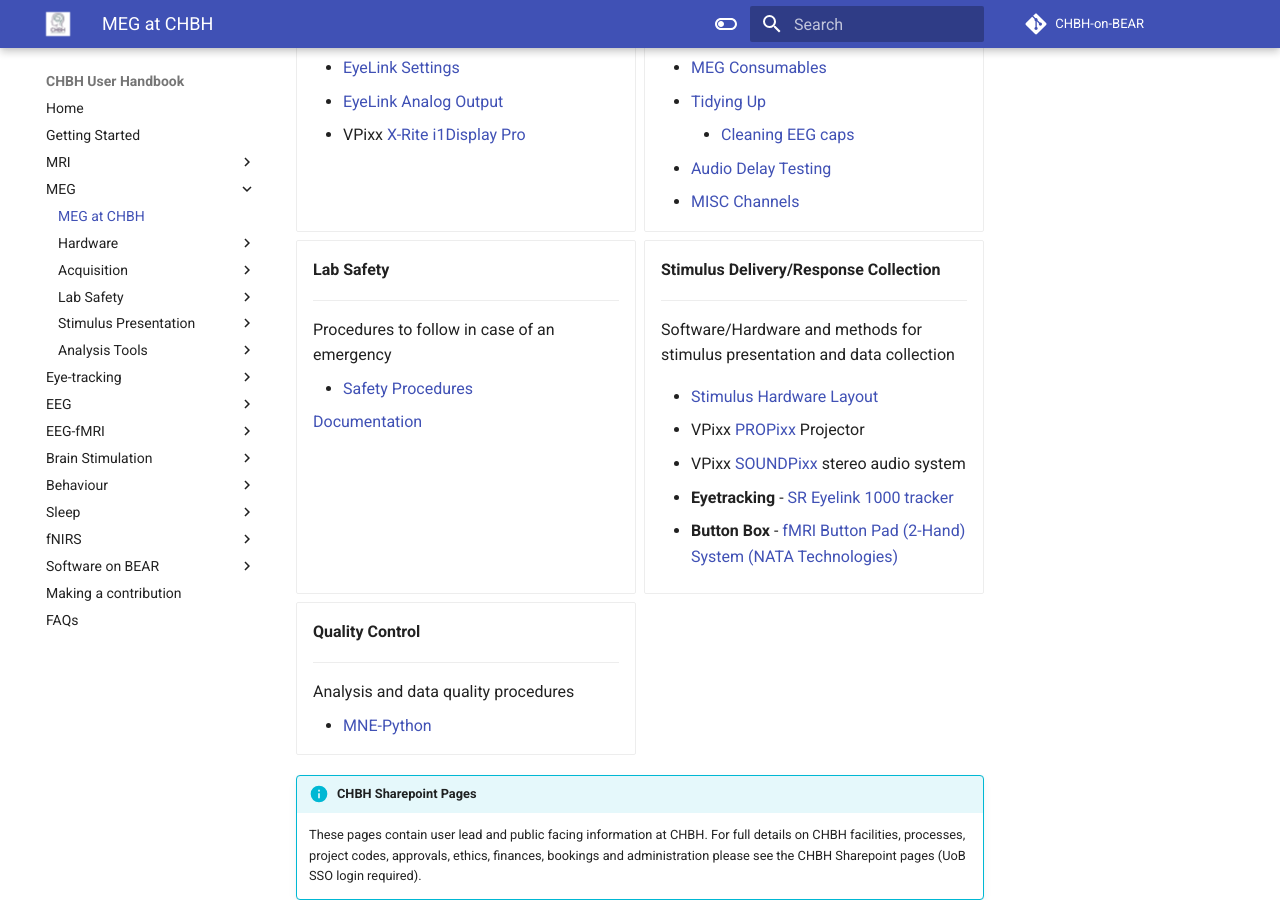
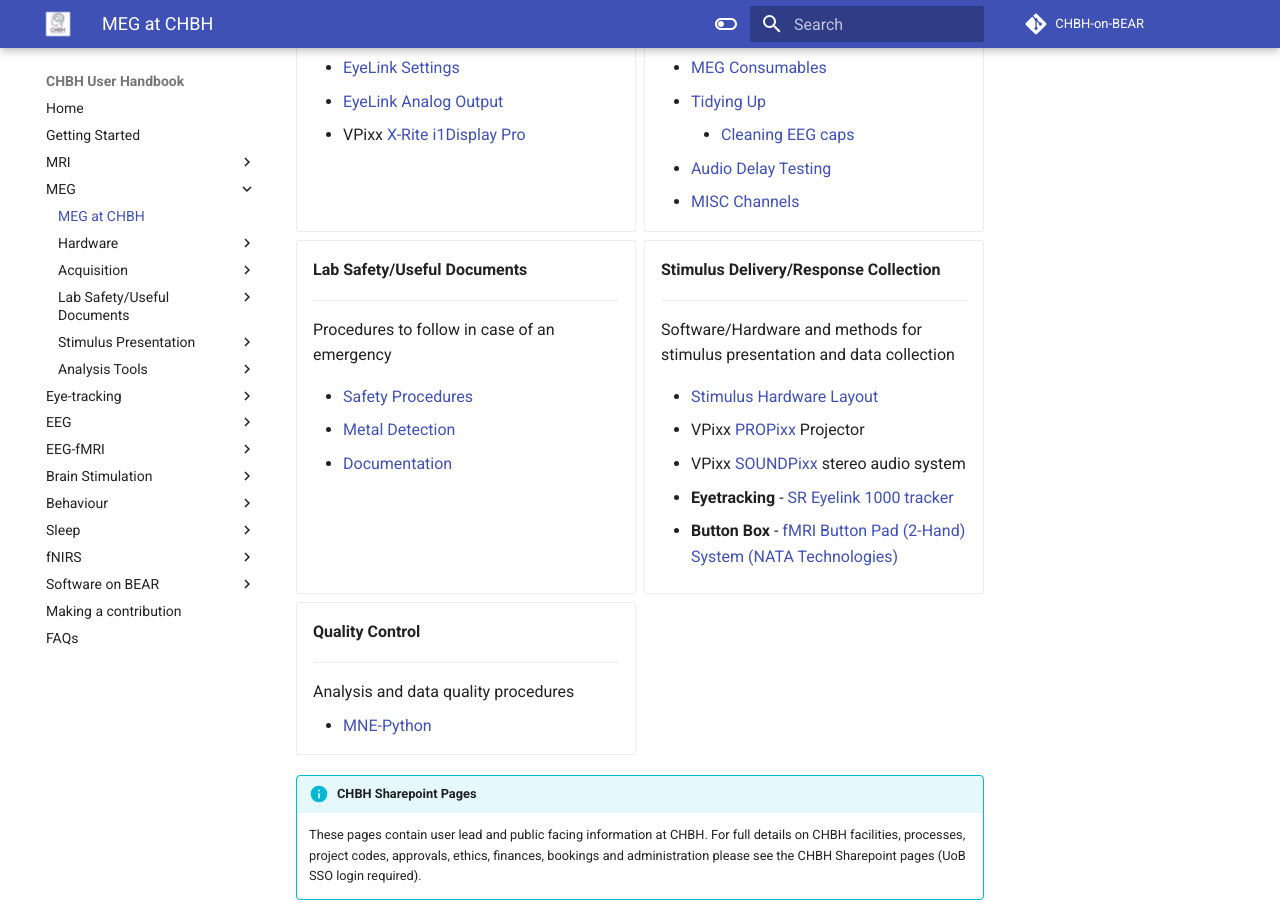
Before and after one commit to chbh-opensource/chbh-on-bear, an MkDocs documentation site: the page built from docs/meg/index.md, in a window 1280 px wide and 900 px high, scrolled down 705 px. Built offline with MkDocs 1.6.1 and Material for MkDocs 9.7.7, drawn with Linux system fonts in a browser that asks for light colours; comment, search, counter and statistics services are not loaded.

Commit message:
Adding PDFs etc for Metal Detection repo

```diff
--- a/docs/meg/index.md
+++ b/docs/meg/index.md
@@ -52,7 +52,7 @@
 	- [MISC Channels](acquisition/misc_channels.md)
 
 
--	**Lab Safety**
+-	**Lab Safety/Useful Documents**
 
 	---
 
@@ -60,7 +60,9 @@
 
 	- [Safety Procedures](labsafety/labsafety.md)
 
-	[Documentation](labsafety/documentation.md)
+	- [Metal Detection](labsafety/metal_detectors.md)
+
+	- [Documentation](labsafety/documentation.md)
 
 
 -   **Stimulus Delivery/Response Collection**
--- a/mkdocs.yml
+++ b/mkdocs.yml
@@ -105,9 +105,10 @@
       - Cleaning EEG Caps: meg/acquisition/cleaning_eeg_caps.md
       - Audio Delay Testing: meg/acquisition/audio_delay_testing.md
       - MISC Channels: meg/acquisition/misc_channels.md
-    - Lab Safety:
+    - Lab Safety/Useful Documents:
       - Procedures: meg/labsafety/labsafety.md
       - Documentation: meg/labsafety/documentation.md
+      - Metal Detection: meg/labsafety/metal_detectors.md
     - Stimulus Presentation:
       - Stimulus Hardware Layout: meg/pdfs/MEG_Stimulus_Hardware_Layout.pdf
       - VPixx Projector: meg/stimulus/propixx.md
```
Also changed, not shown: docs/meg/labsafety/metal_detectors.md (added, +1 -0 lines), 4 other files.
